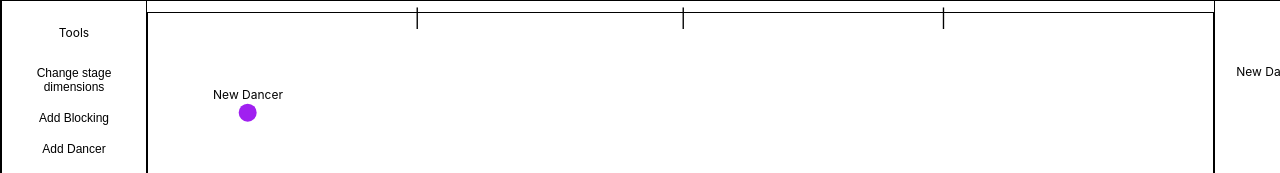
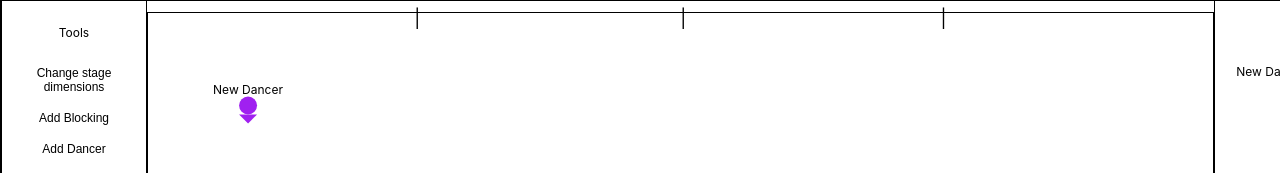
Before and after one commit to mgiang2015/danceblocks2, a React (Create React App) app: page / in a window 1280 px wide. Shown: the top 173 px of the page. Built offline with nearby package versions, Linux system fonts and the light colour scheme.

Commit message:
Add angle to stageDancer UI

```diff
--- a/src/view/components/stage/stageDancer.tsx
+++ b/src/view/components/stage/stageDancer.tsx
@@ -14,10 +14,14 @@ export default function StageDancer({ dancer }: DancerProps) {
         e.dataTransfer.setData("data", JSON.stringify(data));
     }
 
+    // TODO: transform: `rotate(${dancer.angle}deg)`
     return (
         <div className={styles.dancerContainer} draggable={true} onDragStart={(e) => onDragStart(e)} style={{ position: "absolute", top: dancer.yCoord, left: dancer.xCoord, transform: `translate(-50%, -75%)`, display: 'flex', flexDirection: 'column', alignItems: 'center', cursor: "pointer" }}>
-            <p>{`${dancer.name}`}</p>
-            <div style={{ backgroundColor: dancer.color, height: '1.5em', width: '1.5em', borderRadius: '50%'}}/>
+            <p style={{ margin: 0 }}>{`${dancer.name}`}</p>
+            <div style={{ position: "relative", height: '2.25em', width: '1.5em', transform: 'rotate(0deg)' }}>
+                <div style={{ position: "absolute", top: 0, left: 0 ,backgroundColor: dancer.color, height: '1.5em', width: '1.5em', borderRadius: '50%' }} />
+                <div style={{ position: "absolute", top: '1.5em', left: 0, width: 0, height: 0, borderLeft: '0.75em solid transparent', borderRight: '0.75em solid transparent', borderTop: `0.75em solid ${dancer.color}` }} />
+            </div>
         </div>
     )
 }
```
